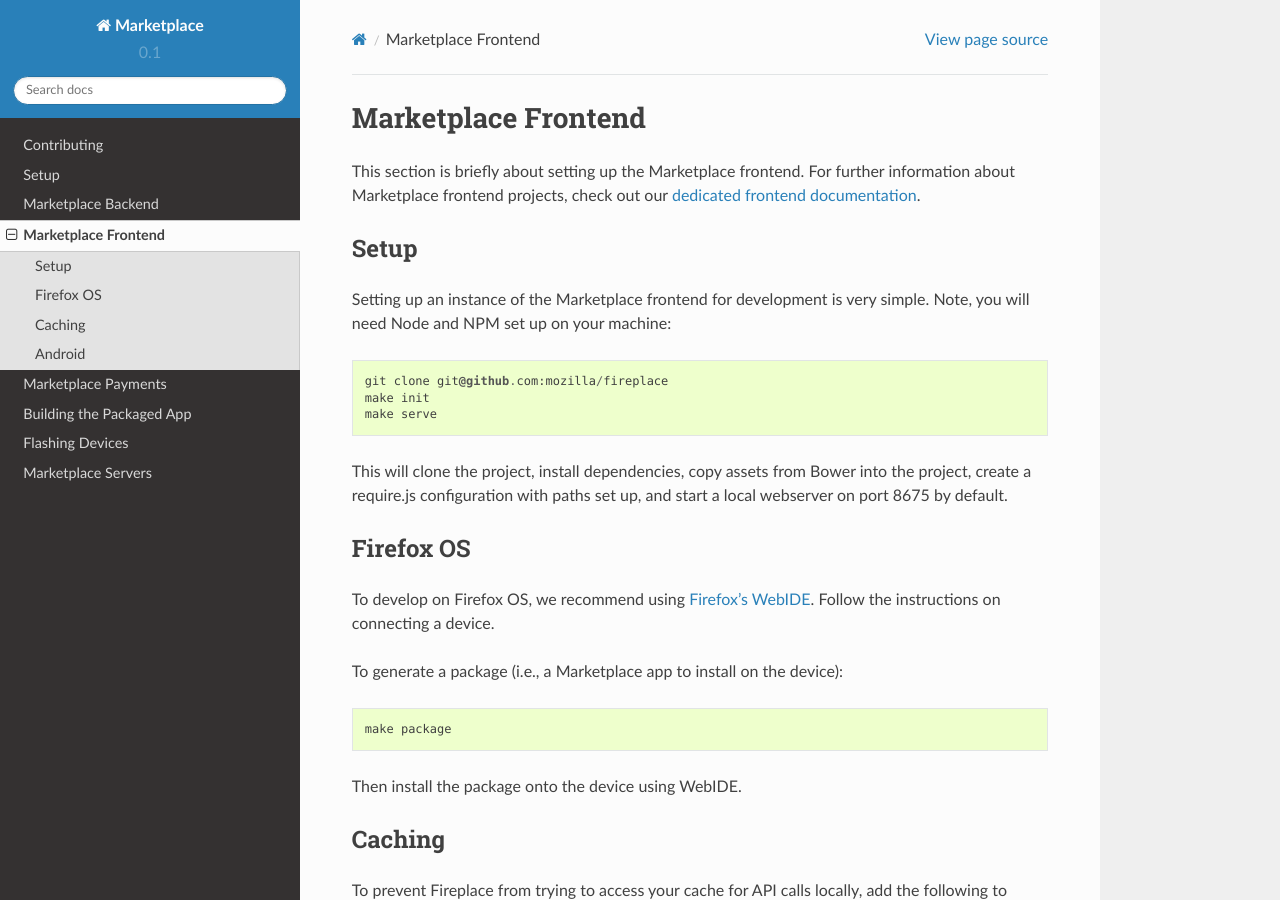
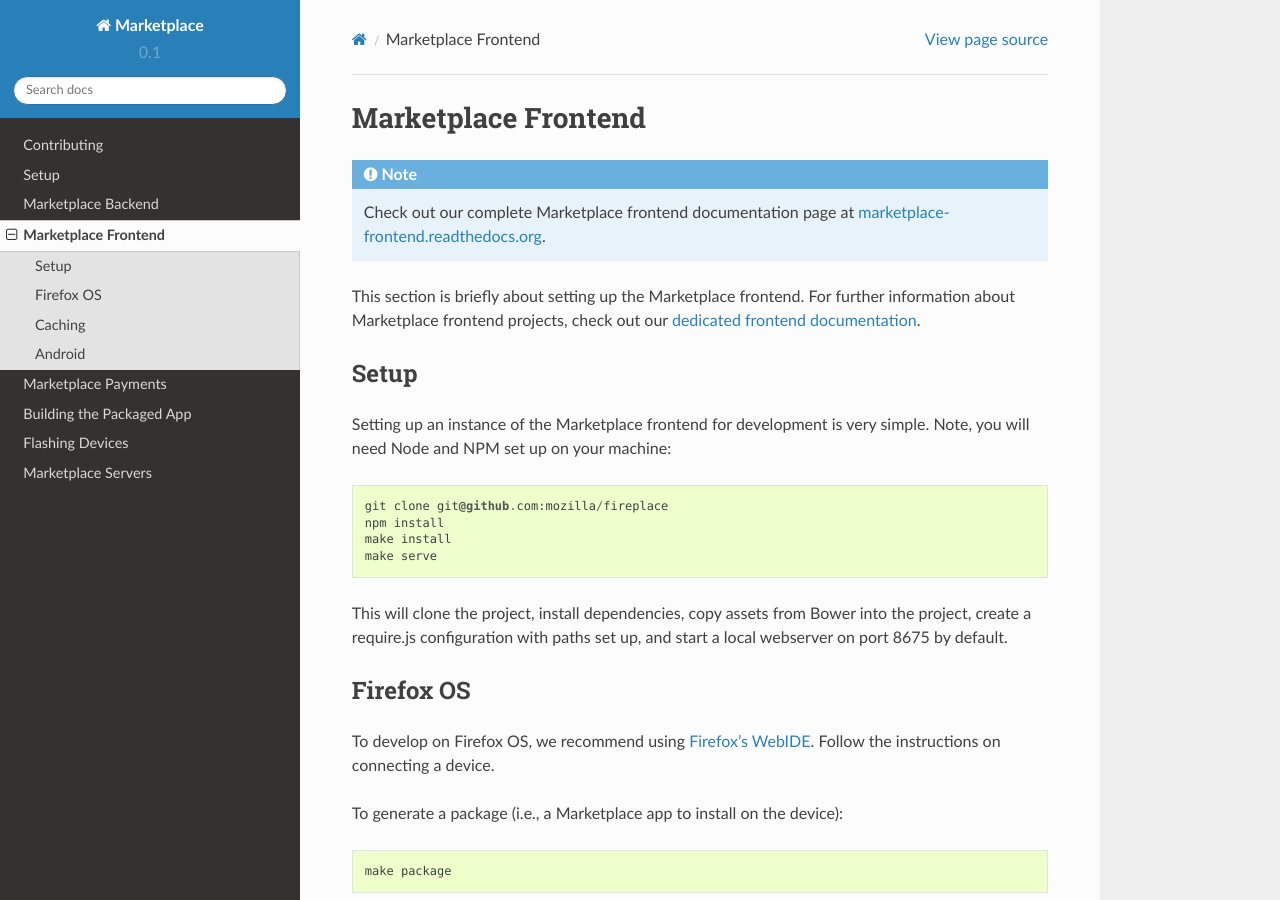
Before and after one commit to mozilla/marketplace-docs, a Sphinx documentation site: the page built from docs/topics/frontend.rst, in a window 1280 px wide and 900 px high. Built offline with Sphinx 7.4.7 and the Read the Docs theme 2.0.0, drawn with Linux system fonts in a browser that asks for light colours.

Commit message:
add another note leading to frontend docs

```diff
--- a/docs/topics/frontend.rst
+++ b/docs/topics/frontend.rst
@@ -2,6 +2,9 @@
 
 Marketplace Frontend
 ====================
+
+.. note:: Check out our complete Marketplace frontend documentation page at
+          `marketplace-frontend.readthedocs.org <https://marketplace-frontend.readthedocs.org>`_.
 
 This section is briefly about setting up the Marketplace frontend.
 For further information about Marketplace frontend projects, check out our
@@ -14,7 +17,8 @@
 simple. Note, you will need Node and NPM set up on your machine::
 
     git clone git@github.com:mozilla/fireplace
-    make init
+    npm install
+    make install
     make serve
 
 This will clone the project, install dependencies, copy assets from Bower into
```
Also changed, not shown: README.md (+7 -2 lines).
